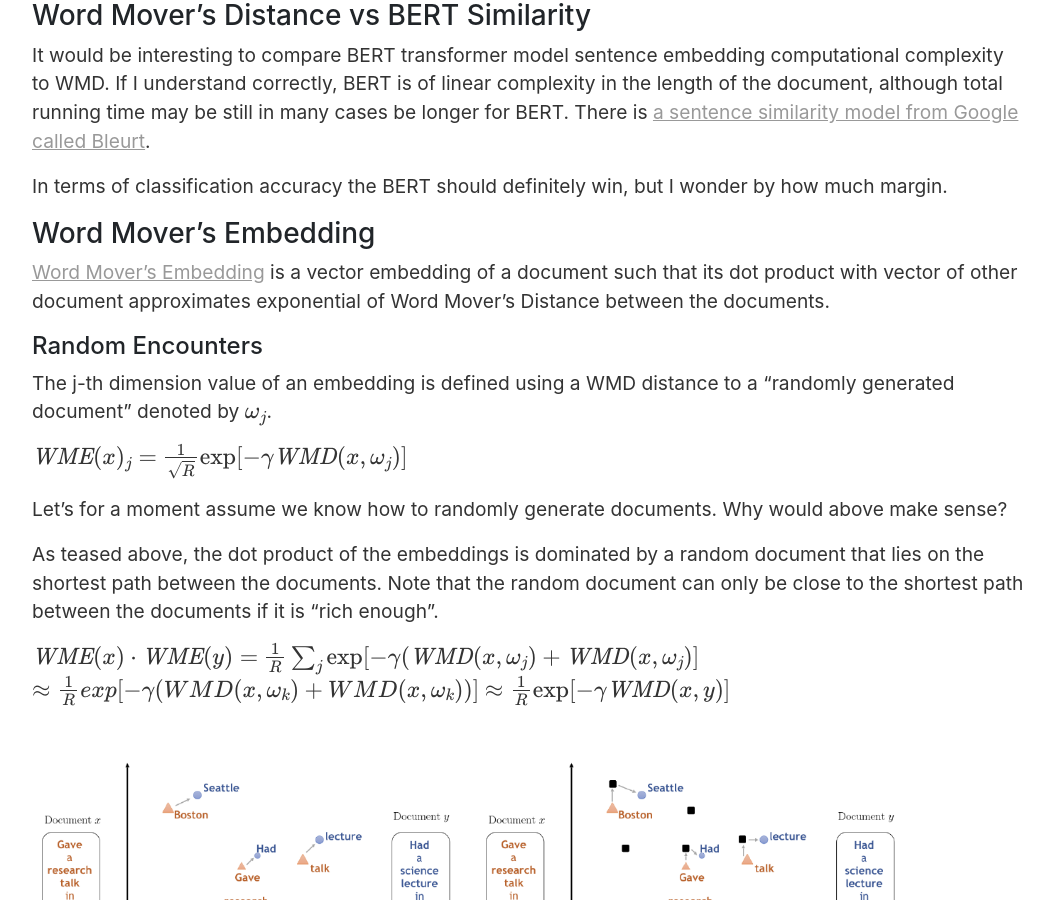
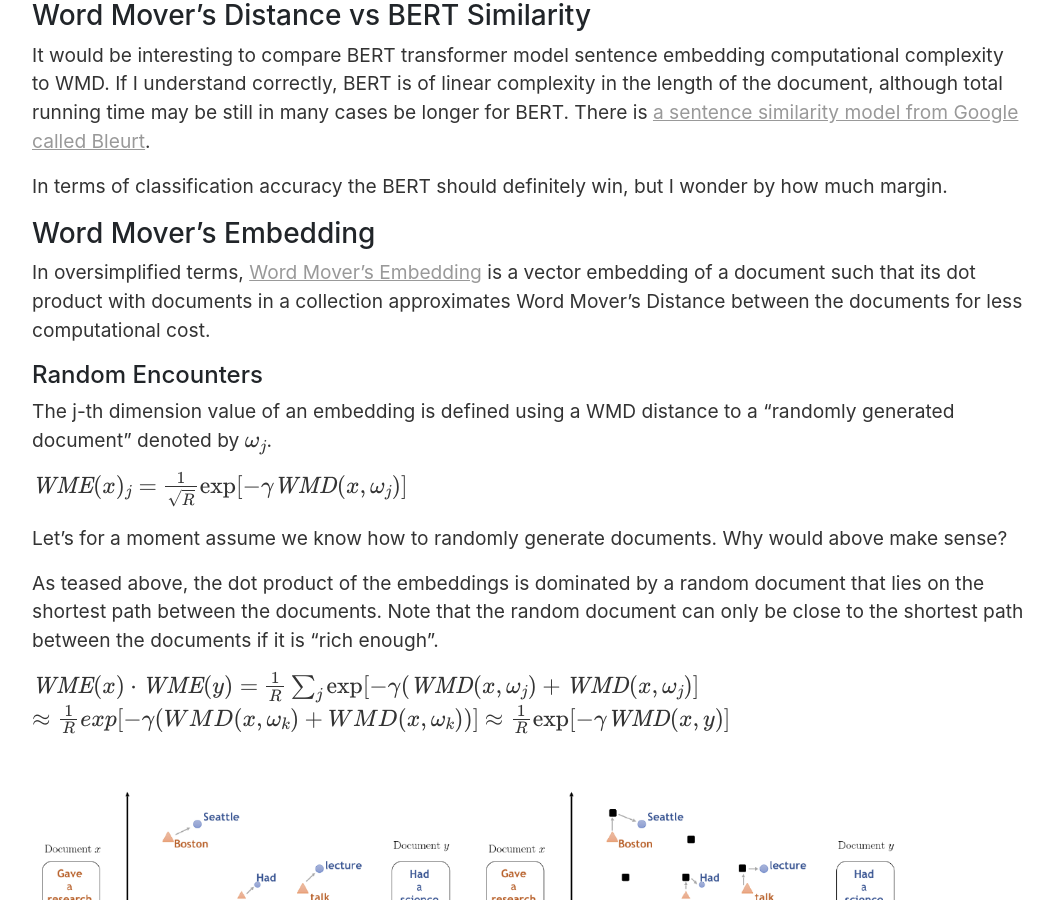
Before and after one commit to vackosar/vackosar.github.io, a Jekyll site: the page built from _posts/2020-08-09-Word-Movers-Embedding.md, in a window 1280 px wide and 900 px high, scrolled down 2527 px. Shown: the whole window, without its empty margins (111-1164 px from the left). Built offline with Jekyll 4.4.1, drawn with Linux system fonts in a browser that asks for light colours; nearby versions of some CDN libraries; library files that are not in the unit come from our copies; comment, search, counter and statistics services are not loaded.

Commit message:
vector average

```diff
--- a/_posts/2020-08-09-Word-Movers-Embedding.md
+++ b/_posts/2020-08-09-Word-Movers-Embedding.md
@@ -62,8 +62,8 @@ In terms of classification accuracy the BERT should definitely win, but I wonder
 
 ### Word Mover's Embedding
 
-[Word Mover's Embedding](https://arxiv.org/abs/1811.01713) is a vector embedding of a document such that its dot product
-with vector of other document approximates exponential of Word Mover's Distance between the documents.
+In oversimplified terms, [Word Mover's Embedding](https://arxiv.org/abs/1811.01713) is a vector embedding of a document such that its dot product
+with documents in a collection approximates Word Mover's Distance between the documents for less computational cost.
 
 
 #### Random Encounters
```
